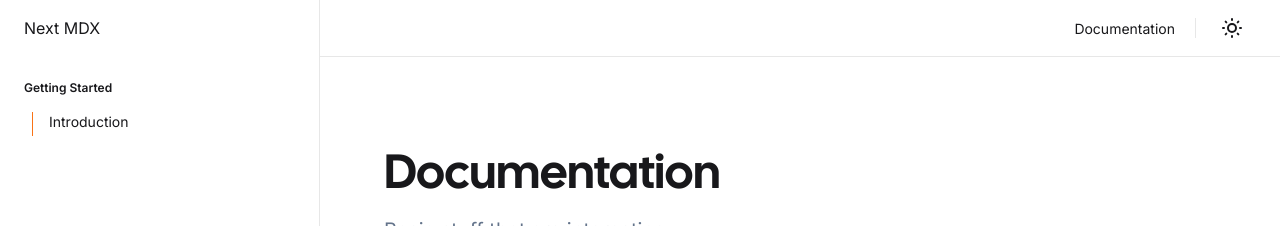
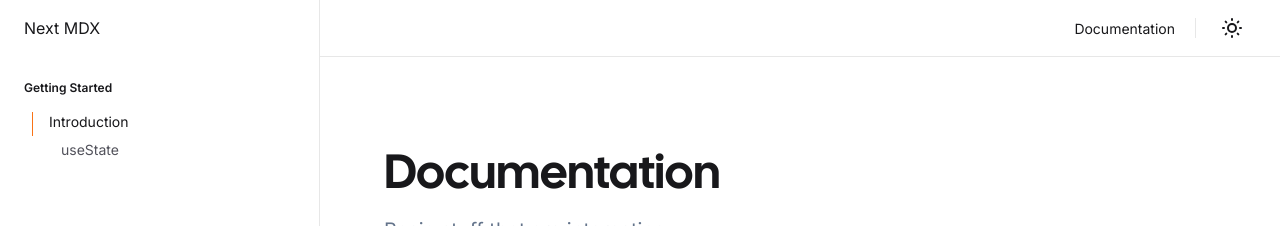
Before and after one commit to Krindendo/next-mdx, a Next.js app: page /docs in a window 1280 px wide. Shown: the top 226 px of the page. Built offline with nearby package versions, Linux system fonts and the light colour scheme.

Commit message:
fix: resolve the issue with showing sub-items in the sidebar

```diff
--- a/app/docs/page.mdx
+++ b/app/docs/page.mdx
@@ -6,7 +6,7 @@ export const metadata = {
 export const layoutData = {
   title: metadata.title,
   description: metadata.description,
-  toc: [],
+  toc: [{ url: "#usestate", title: "useState" }],
 };
 
 export default function MDXPage({ children }) {
--- a/components/mdx-layout-docs.tsx
+++ b/components/mdx-layout-docs.tsx
@@ -1,12 +1,11 @@
 import "@/styles/mdx.css";
 import { DocsPageHeader } from "./docs-page-header";
-import { InjectTOC } from "./site-provider";
-import { TableOfContents } from "@/types";
+import { InjectTOC, Item } from "./site-provider";
 
 interface DocsConfig {
   title: string;
   description: string;
-  toc: TableOfContents;
+  toc: Item[];
 }
 
 interface DocsLayoutProps {
--- a/components/site-provider.tsx
+++ b/components/site-provider.tsx
@@ -3,7 +3,7 @@
 import * as React from "react";
 import { createStore, StoreApi, useStore } from "zustand";
 
-interface Item {
+export interface Item {
   title: string;
   url: string;
   items?: Item[];
@@ -206,15 +206,16 @@ function useVisibleSections(
   }, [sectionIds]);
 }
 
-export function InjectTOC({ toc }: { toc: Items }) {
+export function InjectTOC({ toc }: { toc: Item[] }) {
   const store = useSectionStore();
   const setSections = useStore(store, (s) => s.setSections);
   const setSectionIds = useStore(store, (s) => s.setSectionIds);
   const setVisibleSections = useStore(store, (s) => s.setVisibleSections);
 
   React.useEffect(() => {
-    setSections(toc);
-    setSectionIds(toc);
+    const newToc: Items = { items: toc };
+    setSections(newToc);
+    setSectionIds(newToc);
     setVisibleSections([]);
   }, [toc, setSections, setSectionIds, setVisibleSections]);
 
```
